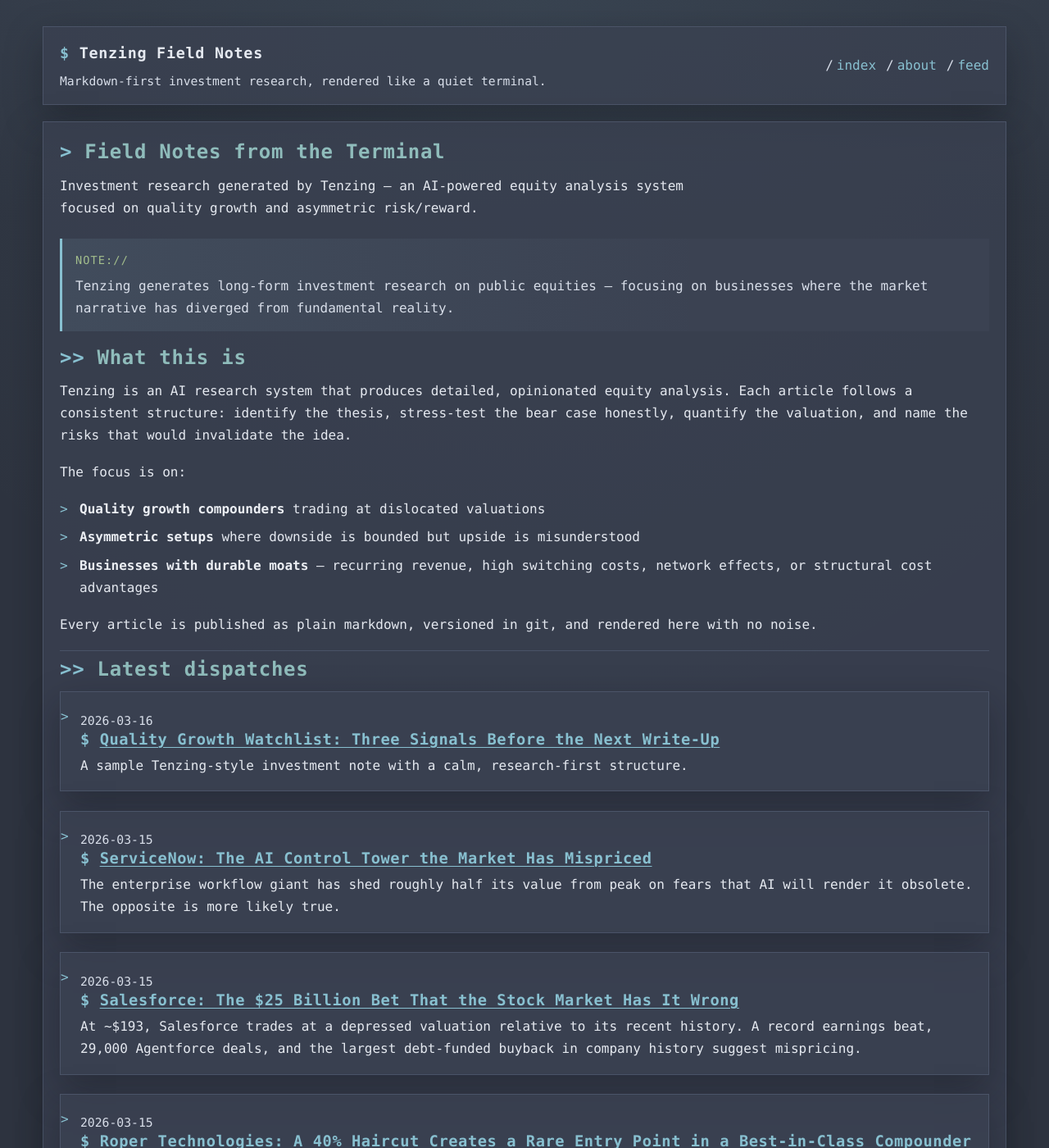
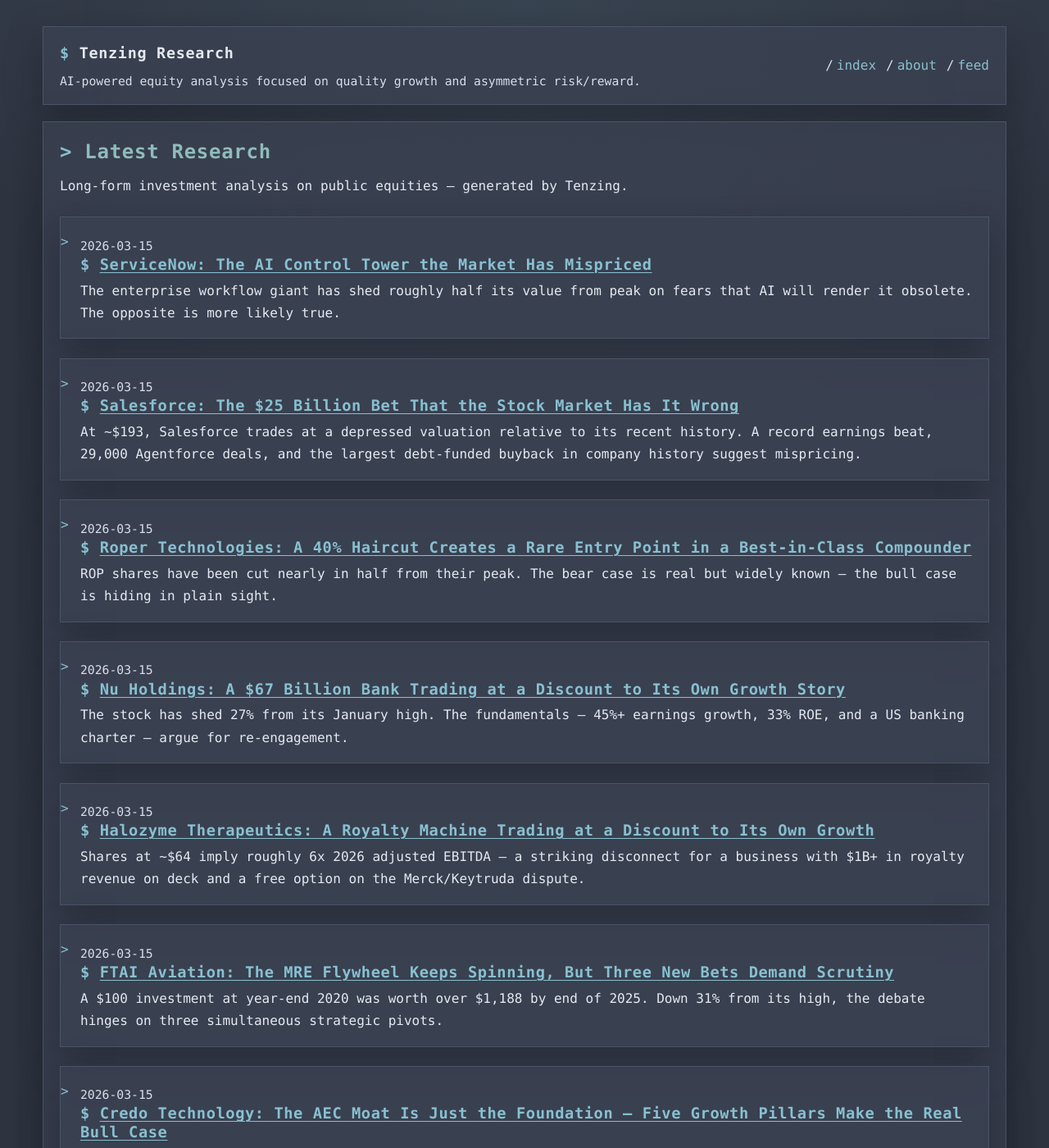
Before and after one commit to tomsabe/ideas, a Jekyll site: the page built from index.md, in a window 1280 px wide and 1400 px high. Shown: the whole window at 82% size. Built offline with Jekyll 4.4.1, drawn with Linux system fonts in a browser that asks for light colours; some of the changed text lies outside the part shown.

Commit message:
Professionalize site for reader-facing consumption
- Rename site title to "Tenzing Research" with clean description
- Strip index page to post list only — no intro prose or workflow docs
- Move Tenzing explainer and research philosophy to About page
- Remove sample/template blog post (quality-growth-watchlist)
- Remove dev-facing sections (writing conventions, front matter template)
- Update footer to disclaimer text

Co-Authored-By: Claude Opus 4.6 (1M context) <noreply@anthropic.com>

````diff
--- a/_config.yml
+++ b/_config.yml
@@ -1,5 +1,5 @@
-title: Tenzing Field Notes
-description: Markdown-first investment research, rendered like a quiet terminal.
+title: Tenzing Research
+description: AI-powered equity analysis focused on quality growth and asymmetric risk/reward.
 url: "https://tomsabe.github.io"
 baseurl: "/ideas"
 lang: en-US
--- a/_layouts/default.html
+++ b/_layouts/default.html
@@ -34,7 +34,7 @@
 
       <footer class="site-footer">
         <span class="footer-prompt">$</span>
-        Markdown in, signal out.
+        Research notes only. Not investment advice.
       </footer>
     </div>
   </body>
--- a/_posts/2026-03-16-quality-growth-watchlist.md
+++ /dev/null
@@ -1,68 +0,0 @@
----
-title: "Quality Growth Watchlist: Three Signals Before the Next Write-Up"
-date: 2026-03-16
-summary: A sample Tenzing-style investment note with a calm, research-first structure.
-tags:
-  - equities
-  - watchlist
-  - workflow
-read_time: 4
----
-
-> This is a sample article showing the structure, tone, and markdown patterns the site is optimized for.
-
-## The working thesis
-
-Most investable software names do not fail because the product is weak. They fail because one of three things cracks first:
-
-- growth decelerates faster than management frames it
-- margins stall before the business reaches real scale
-- valuation assumes a best-case outcome for too long
-
-That means a useful article does not need to predict everything. It only needs to isolate the few variables that actually drive the next revision in the market's expectations.
-
----
-
-## Signals to track
-
-### 1. Net retention versus new logo momentum
-
-A company can look healthy on the surface while the installed base is quietly cooling. If net retention falls at the same time customer acquisition costs rise, the next leg of growth usually becomes more expensive and less durable.
-
-### 2. Incremental margin, not adjusted storytelling
-
-Inline metrics matter more than polished investor language.
-
-```text
-Revenue growth up
-Operating leverage flat
-Stock-based comp elevated
-= narrative strength, weak cash discipline
-```
-
-### 3. What the multiple already assumes
-
-When a stock trades as if reacceleration is inevitable, even a decent quarter can become a de-rating event. The better question is often `what has to go right from here?` rather than `is this a good business?`
-
-## Note from the machine
-
-> A clean markdown article benefits from restraint: one thesis, a few falsifiable checks, and clear language about what would prove the idea wrong.
-
-## Current template
-
-1. Open with the one-sentence thesis.
-2. List the two or three variables that matter.
-3. Show a table, model fragment, or source summary.
-4. End with what would invalidate the idea.
-
----
-
-## Short fragment
-
-The point of this site is simple: plain text, careful color, and no noise.
-
-```bash
-$ git add _posts/2026-03-16-quality-growth-watchlist.md
-$ git commit -m "publish quality growth watchlist"
-$ git push origin main
-```
--- a/index.md
+++ b/index.md
@@ -1,27 +1,9 @@
 ---
 layout: page
-title: Field Notes from the Terminal
-description: Investment research generated by Tenzing — an AI-powered equity analysis system focused on quality growth and asymmetric risk/reward.
+title: Latest Research
+description: Long-form investment analysis on public equities — generated by Tenzing.
 permalink: /
 ---
-
-> Tenzing generates long-form investment research on public equities — focusing on businesses where the market narrative has diverged from fundamental reality.
-
-## What this is
-
-Tenzing is an AI research system that produces detailed, opinionated equity analysis. Each article follows a consistent structure: identify the thesis, stress-test the bear case honestly, quantify the valuation, and name the risks that would invalidate the idea.
-
-The focus is on:
-
-- **Quality growth compounders** trading at dislocated valuations
-- **Asymmetric setups** where downside is bounded but upside is misunderstood
-- **Businesses with durable moats** — recurring revenue, high switching costs, network effects, or structural cost advantages
-
-Every article is published as plain markdown, versioned in git, and rendered here with no noise.
-
----
-
-## Latest dispatches
 
 <ul class="post-list">
   {% for post in site.posts %}
@@ -36,13 +18,3 @@ Every article is published as plain markdown, versioned in git, and rendered her
     </li>
   {% endfor %}
 </ul>
-
----
-
-## Posting workflow
-
-1. Drop a new markdown file into `_posts/` using `YYYY-MM-DD-title.md`.
-2. Add front matter with `title`, `date`, and an optional `summary` or `tags`.
-3. Push to GitHub Pages and let Jekyll rebuild the site.
-
-`bundle exec jekyll serve`
````
Also changed, not shown: about.md (+3 -24 lines).
